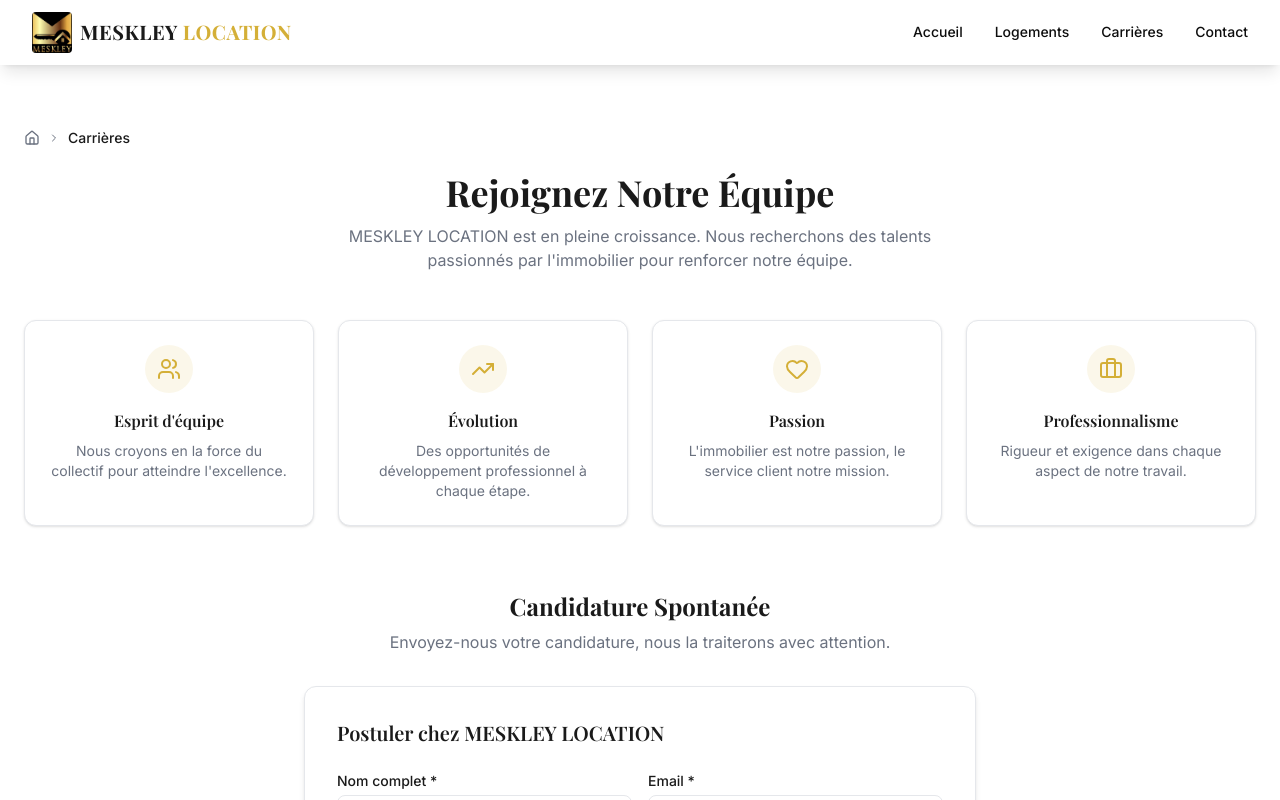
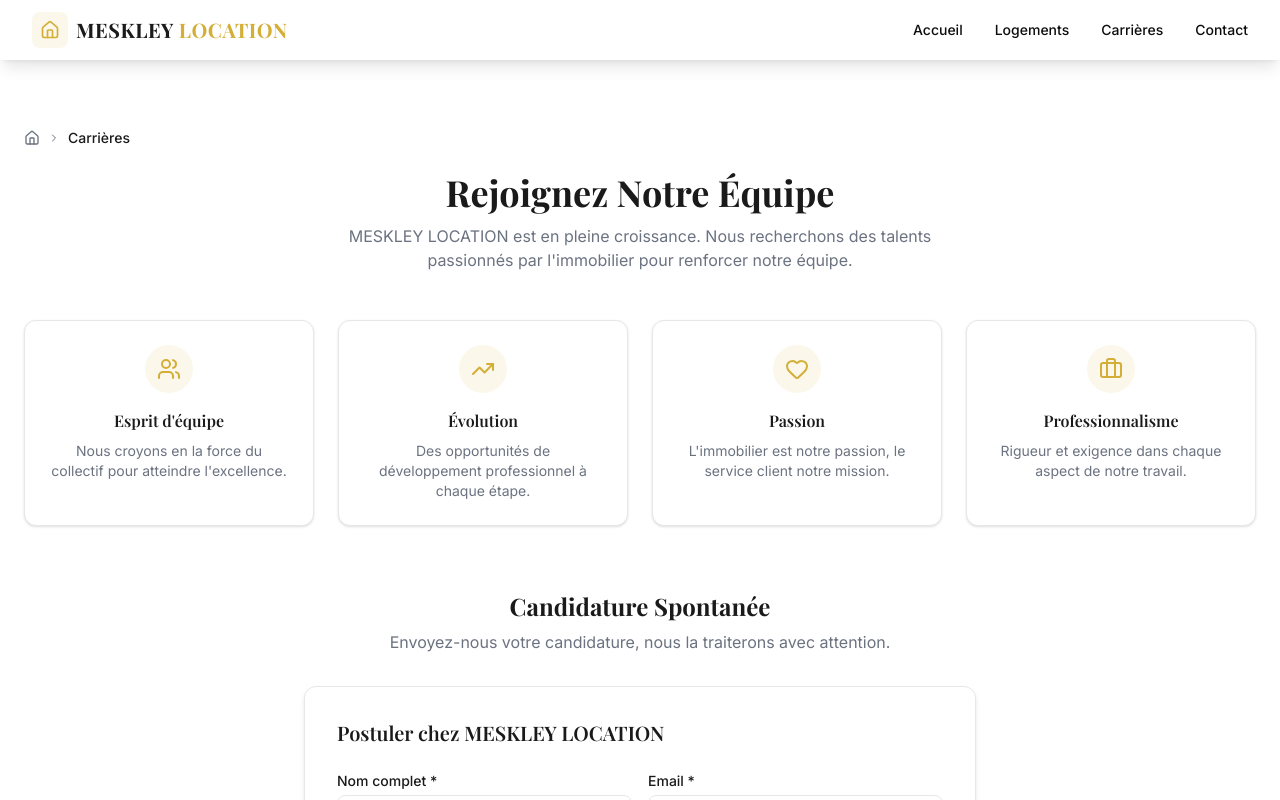
Before and after one commit to nelson227/MESKLEY, a Next.js app: page /carrieres in a window 1280 px wide. Shown: the top 800 px of the page. Built offline with nearby package versions, Linux system fonts and the light colour scheme; no server answers; a web font is replaced by a local one.

Commit message:
feat: logo en fond sur cartes logements, icone maison dans navbar

```diff
--- a/src/components/layout/Header.tsx
+++ b/src/components/layout/Header.tsx
@@ -3,8 +3,7 @@
 import { useState, useEffect } from "react";
 import { usePathname } from "next/navigation";
 import Link from "next/link";
-import Image from "next/image";
-import { Menu, X } from "lucide-react";
+import { Menu, X, Home } from "lucide-react";
 import { NAV_LINKS } from "@/constants/navigation";
 import MobileMenu from "./MobileMenu";
 
@@ -40,14 +39,13 @@
         <div className="max-w-7xl mx-auto px-4 sm:px-6 lg:px-8 flex items-center justify-between">
           {/* Logo */}
           <Link href="/" className="flex items-center gap-2 group">
-            <Image
-              src="/logo.png"
-              alt="MESKLEY LOCATION"
-              width={40}
-              height={40}
-              className="rounded-sm object-contain"
-              priority
-            />
+            <div className={`w-9 h-9 rounded-lg flex items-center justify-center transition-colors ${
+              showOpaque ? "bg-gold/10" : "bg-white/10"
+            }`}>
+              <Home className={`w-5 h-5 transition-colors ${
+                showOpaque ? "text-gold" : "text-white"
+              }`} />
+            </div>
             <span
               className={`text-xl font-bold tracking-wide transition-colors ${
                 showOpaque ? "text-black" : "text-white"
--- a/src/components/logements/ListingCard.tsx
+++ b/src/components/logements/ListingCard.tsx
@@ -13,7 +13,7 @@
   return (
     <Link
       href={`/logements/${listing._id}`}
-      className="group bg-white rounded-xl overflow-hidden shadow-md hover:shadow-xl transition-all duration-300 border border-gray-light"
+      className="group rounded-xl overflow-hidden shadow-md hover:shadow-xl transition-all duration-300 border border-gray-light"
     >
       {/* Image */}
       <div className="relative h-56 overflow-hidden">
@@ -49,8 +49,14 @@
         </div>
       </div>
 
-      {/* Infos */}
-      <div className="p-5">
+      {/* Infos avec logo en fond */}
+      <div className="relative p-5 overflow-hidden">
+        {/* Logo en arrière-plan */}
+        <div
+          className="absolute inset-0 opacity-[0.04] bg-no-repeat bg-center bg-contain pointer-events-none"
+          style={{ backgroundImage: "url('/logo.png')" }}
+        />
+        <div className="relative">
           <h3
             className="text-lg font-semibold text-black mb-2 group-hover:text-gold transition-colors line-clamp-1"
             style={{ fontFamily: "'Playfair Display', serif" }}
@@ -75,6 +81,7 @@
             )}
           </div>
         </div>
+      </div>
     </Link>
   );
 }
```
Lines whose indentation alone changed are shown as unchanged.
